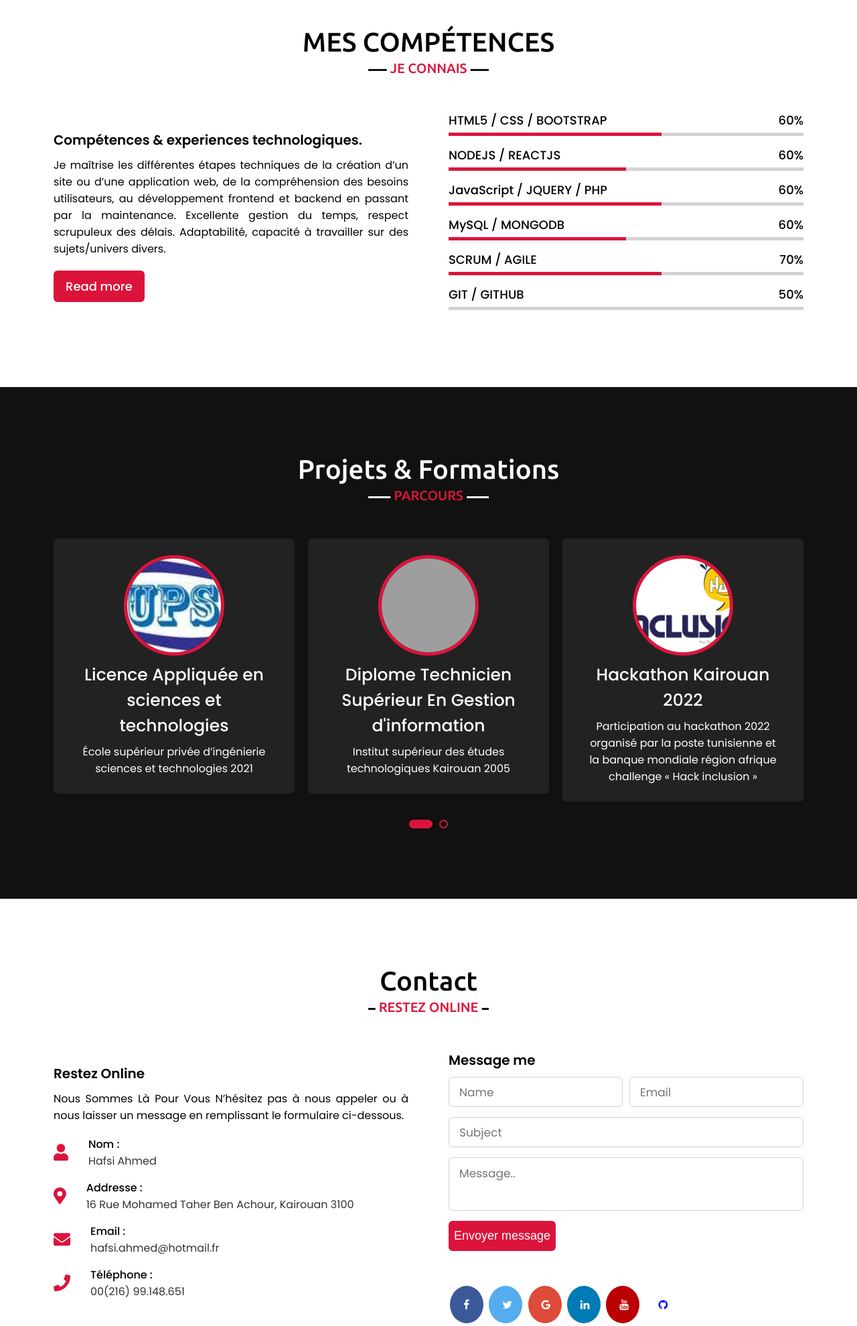
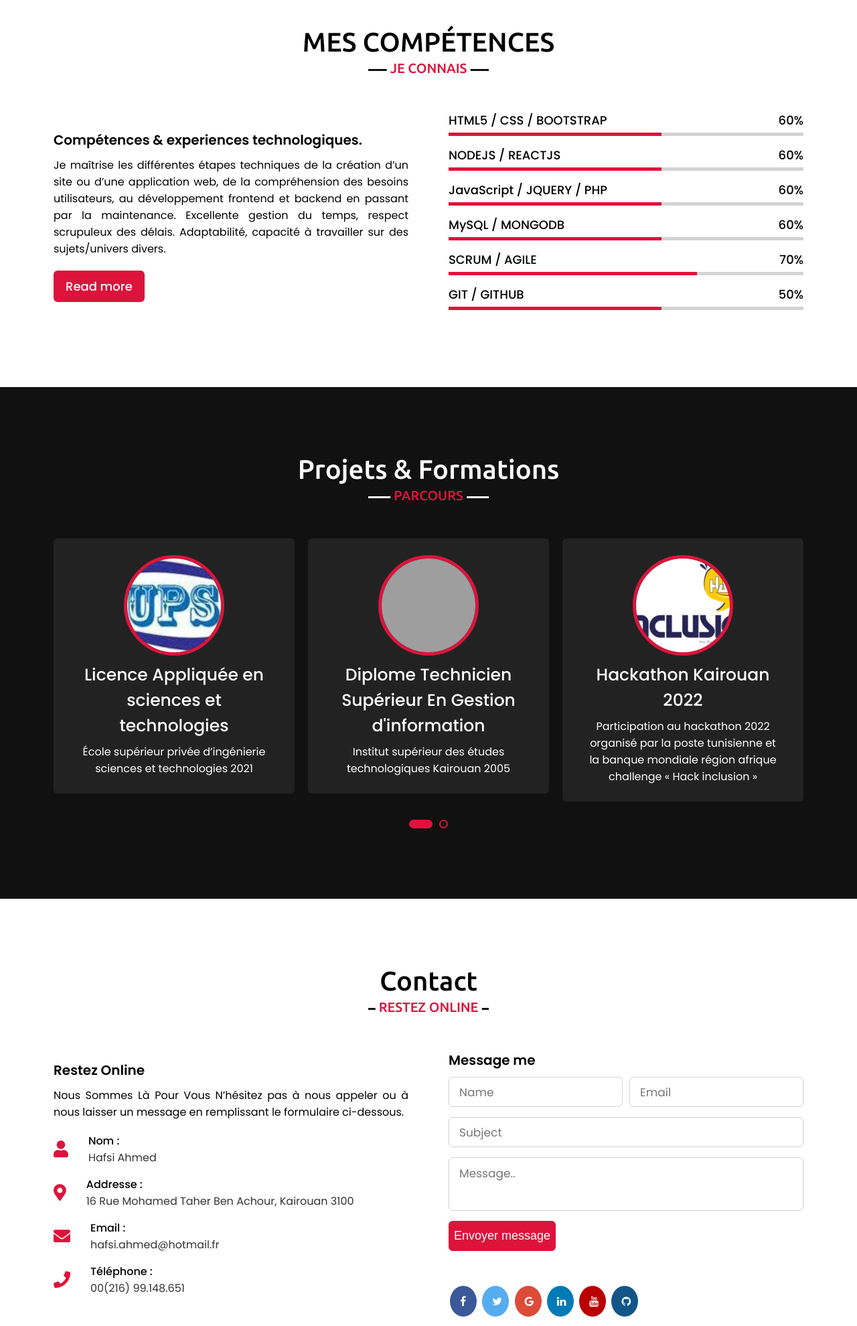
Before and after one commit to midox4/Portfolio, a PHP site: page / in a window 1280 px wide. Shown: the part 2723-4703 px from the top of the page at 67% size. Run offline with PHP 8.4, Linux system fonts and the light colour scheme; grey boxes are pictures that could not be loaded.

Commit message:
Update style.css

```diff
--- a/style.css
+++ b/style.css
@@ -367,17 +367,21 @@ section .title::after{
     width: 60%;
 }
 .skills-content .right .css::before{
-    width: 50%;
+    width: 60%;
 }
 .skills-content .right .js::before{
     width: 60%;
 }
 .skills-content .right .php::before{
-    width: 50%;
+    width: 60%;
 }
 .skills-content .right .mysql::before{
+    width: 70%;
+}
+.skills-content .right .git::before{
     width: 60%;
 }
+
 
 /* teams section styling */
 .teams .title::after{
@@ -684,9 +688,9 @@ footer span a:hover{
 }
 
 .fa {
-    padding: 20px;
+    padding: 15px;
     font-size: 20px;
-    width: 50px;
+    width: 40px;
     text-decoration: none;
     margin: 2px;
     border-radius: 50%;
@@ -721,7 +725,7 @@ footer span a:hover{
     color: white;
   }
 
-  .fa-instagram {
+  .fa-github {
     background: #125688;
     color: white;
   }
```
